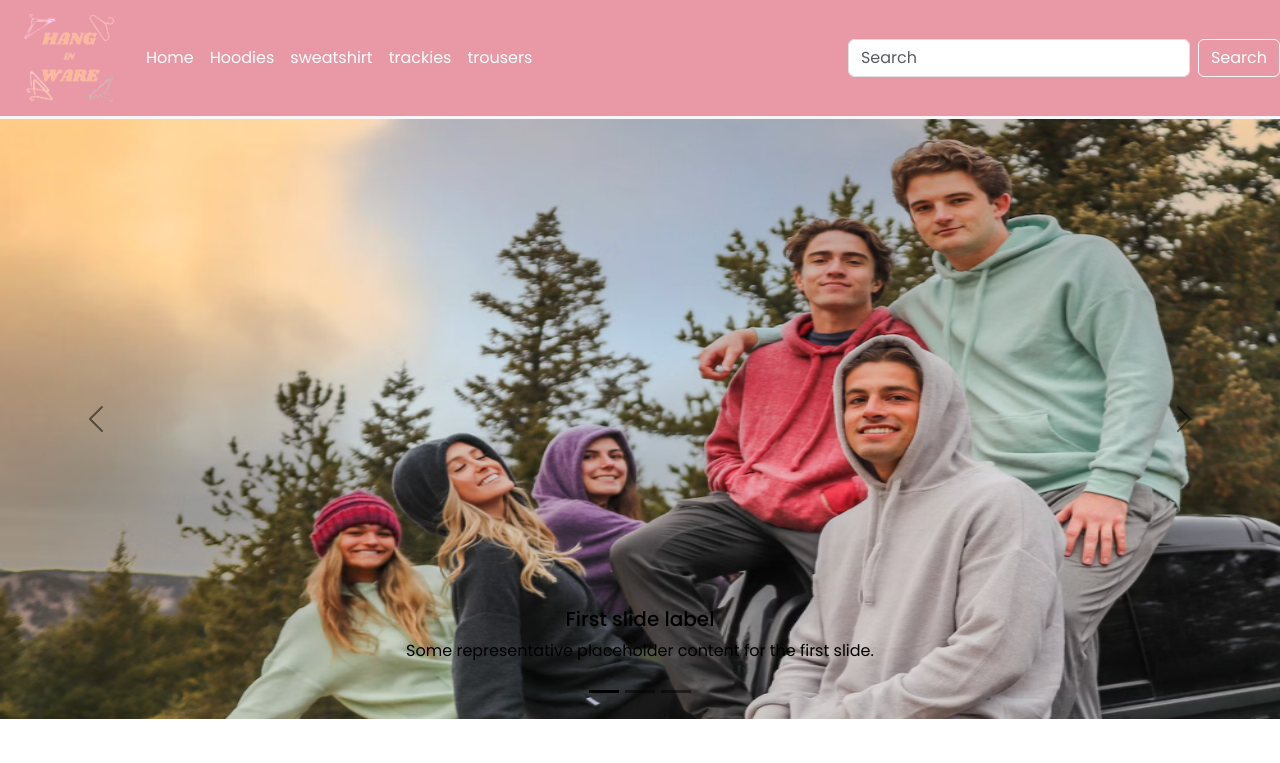
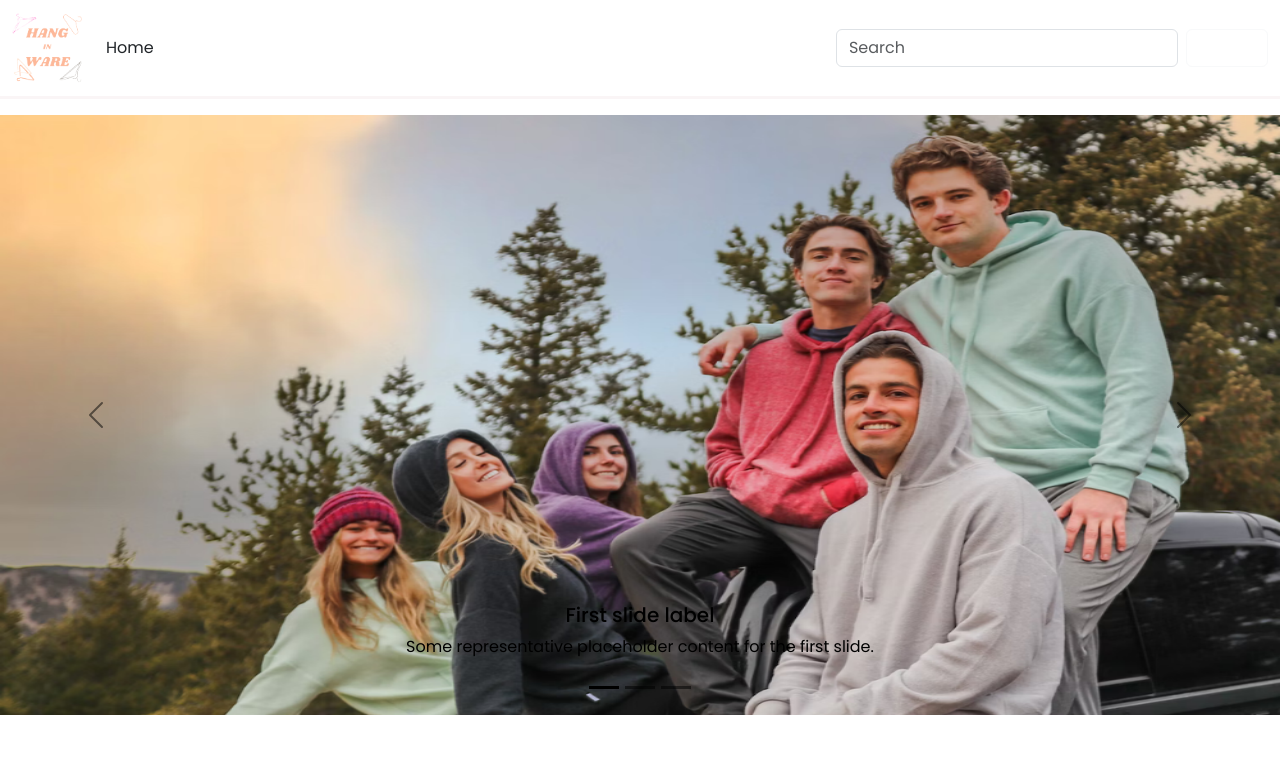
Before and after one commit to sarimsaleem/website-for-hang-in-ware, a plain HTML site: page index.html in a window 1280 px wide. Shown: the top 763 px of the page. Drawn offline with nearby package versions, Linux system fonts and the light colour scheme.

Commit message:
Update index.html

```diff
--- a/index.html
+++ b/index.html
@@ -13,16 +13,16 @@
 
 </head>
 <body>
-  <nav class="navbar  navbar-expand-lg " style="background-color:rgb(233, 152, 165);>
+  <nav class="navbar  navbar-expand-lg ">
     <div class="container-fluid">
-      <a class="navbar-brand text-white mx-4 font-sizing-10" href="#"><img id="ooo" src="img/logo.png" alt="" width="90"></a>
+      <a class="navbar-brand text-white" href="#"><img id="ooo" src="img/logo.png" alt="" width="70"></a>
       <button class="navbar-toggler bg-white" type="button" data-bs-toggle="collapse" data-bs-target="#navbarSupportedContent" aria-controls="navbarSupportedContent" aria-expanded="false" aria-label="Toggle navigation">
         <span class="navbar-toggler-icon"></span>
       </button>
       <div class="collapse navbar-collapse" id="navbarSupportedContent">
         <ul class="navbar-nav me-auto mb-2 mb-lg-0">
           <li class="nav-item">
-            <a class="nav-link active text-white" aria-current="page" href="#">Home</a>
+            <a class="nav-link active text-dark" aria-current="page" href="#">Home</a>
           </li>
           <li class="nav-item ">
             <a class="nav-link text-white" href="html/hoodies.html">Hoodies</a>
@@ -51,7 +51,7 @@
 </div>
 
 
-<div id="carouselExampleDark" class="carousel carousel-dark slide">
+<div id="carouselExampleDark" class="carousel carousel-dark slide my-3">
   <div class="carousel-indicators">
     <button type="button" data-bs-target="#carouselExampleDark" data-bs-slide-to="0" class="active" aria-current="true" aria-label="Slide 1"></button>
     <button type="button" data-bs-target="#carouselExampleDark" data-bs-slide-to="1" aria-label="Slide 2"></button>
```
